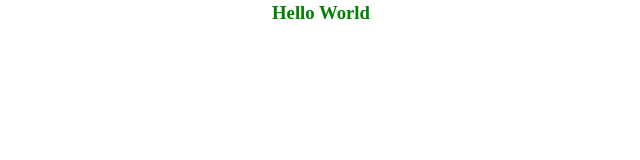
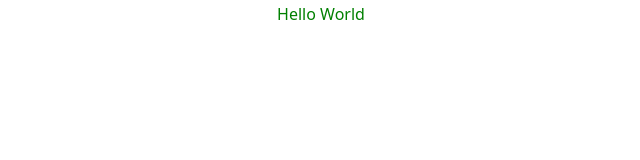
Before and after one commit to Jay200123/NextJs-Tutorial, a Next.js app: page / in a window 1280 px wide. Shown: the top 160 px of the page, without its empty margins (319-959 px from the left). Built offline with nearby package versions, Linux system fonts and the light colour scheme.

Commit message:
Add layout components and global styles for improved structure and navigation

```diff
--- a/src/app/globals.css
+++ b/src/app/globals.css
@@ -1,3 +1,7 @@
+@tailwind base;
+@tailwind components;
+@tailwind utilities;
+
 * {
   box-sizing: border-box;
 }
@@ -5,6 +9,11 @@
 body {
   margin: 0;
   padding: 0;
+  min-height: 100vh;
+  min-width: 100vw;
+  display: flex;
+  flex-direction: column;
+  justify-content: space-between;
 }
 
 .container {
@@ -13,7 +22,18 @@
   justify-content: center;
 }
 
-.container h3{
-    color: green;
-    margin: 2px;
+.container h3 {
+  color: green;
+  margin: 2px;
 }
+
+footer p{
+  color:"white";
+}
+
+.link-container{
+  display: flex;
+  flex-direction: column;
+  justify-content: center;
+  margin-top: 20px;
+}
```
